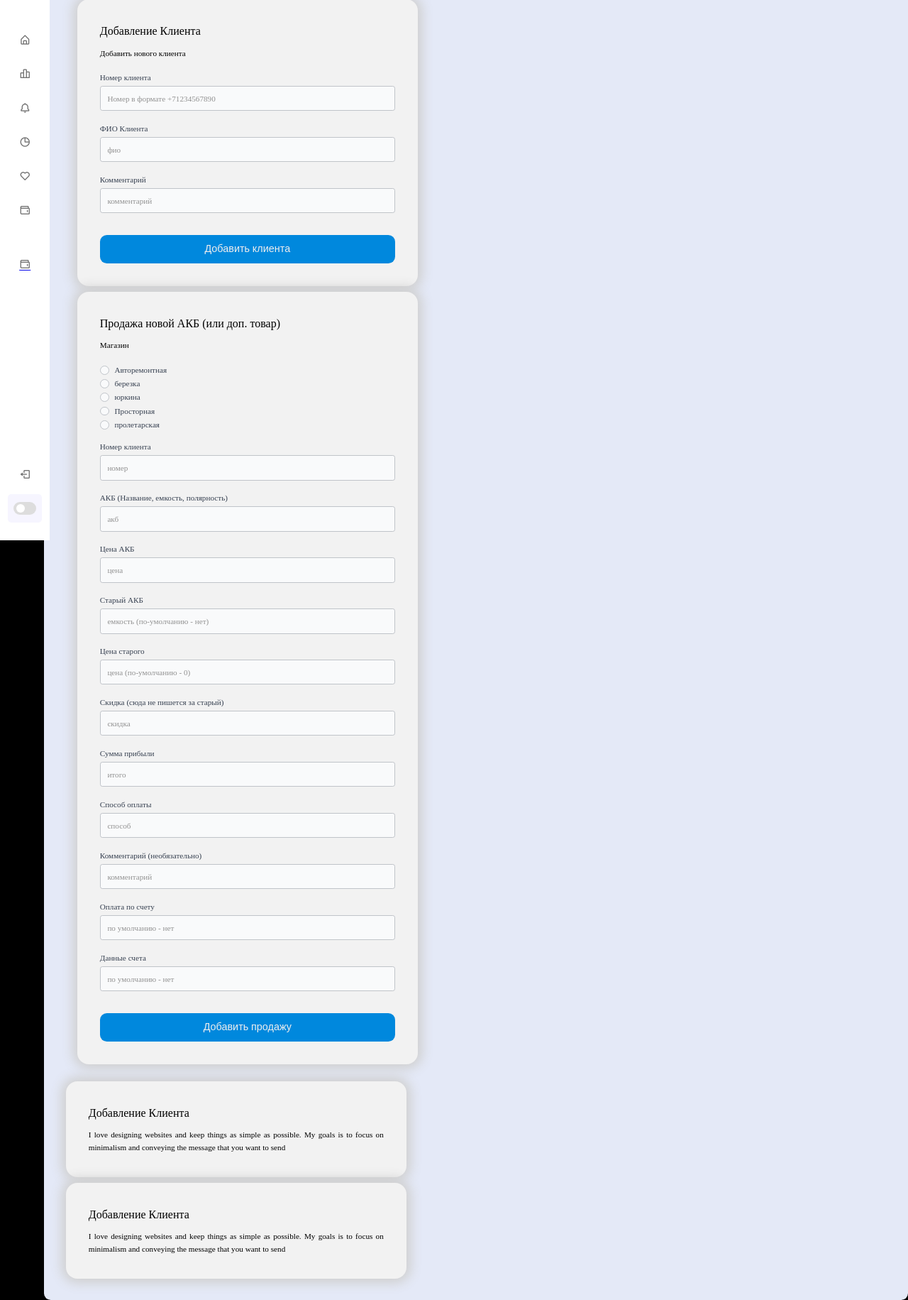
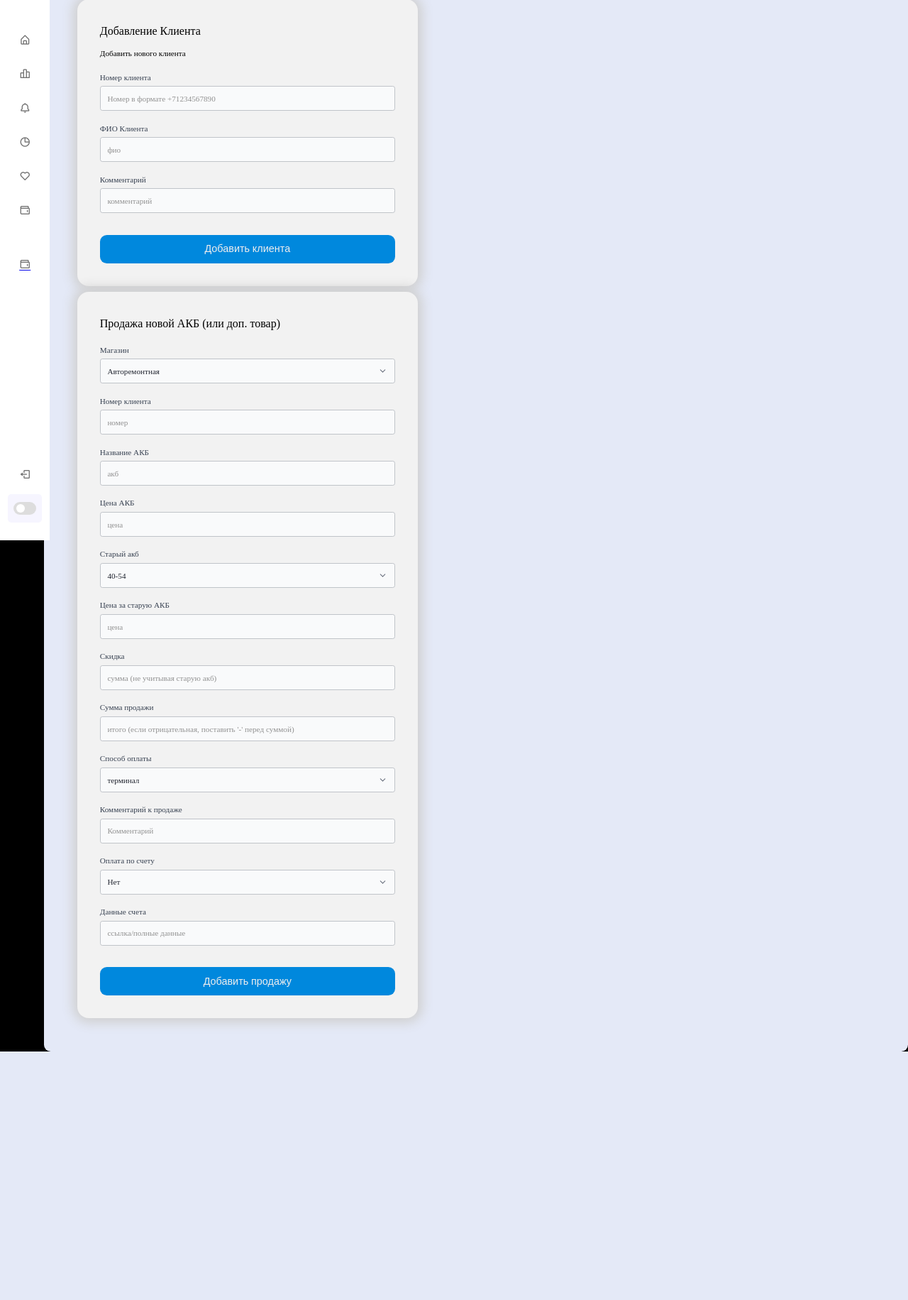
Before and after one commit to bonniielll/RestartCRM, a FastAPI app: page /new in a window 1280 px wide. Shown: the part 39-1870 px from the top of the page at 71% size. After the commit the page ends 1520 px from the top, so only its background shows below. Run offline with FastAPI, Linux system fonts and the light colour scheme; parts of the project's set-up code (start-up, migrations or seed data) failed here and were passed over.

Commit message:
Some dickdating(redacting)

```diff
--- a/app/modules/creating_obj.py
+++ b/app/modules/creating_obj.py
@@ -6,7 +6,7 @@ from fastapi.templating import Jinja2Templates
 from app.modules.schemas import SClientAdding, SNewAdding, SComissionAdding, SScrapAdding, SExperiseAdding, SServiceAdding
 from app.modules.dao import ClientsDAO, NewTradingDAO
 from typing import Annotated
-
+from app.users.dependencies import get_current_user
 import os
 
 
--- a/app/modules/models.py
+++ b/app/modules/models.py
@@ -22,7 +22,7 @@ class Clients(Base):
 class NewTrading(Base):
     id: Mapped[int_pk]
     account: Mapped[str]
-    client_number: Mapped[str]
+    client_number: Mapped[str] = mapped_column(server_default=text('0'))
     akb: Mapped[str]
     akb_price: Mapped[int]
     scrap_akb: Mapped[str]
@@ -95,3 +95,4 @@ class ScrapRecording(Base):
     sum: Mapped[int]
     method_pay: Mapped[str]
     comment: Mapped[str]
+    where_move: Mapped[str]
--- a/app/modules/router.py
+++ b/app/modules/router.py
@@ -43,7 +43,7 @@ async def new_trading(request: Request):
     trades_data = await NewTradingDAO.find_all()
     keys = BaseModels.NewTrading.__table__.columns.keys()
     data = list()
-    column_names = ['Айди', 'Номер телефона', 'АКБ', 'Старый акб',
+    column_names = ['Номер', 'Магазин', 'Номер клиента', 'АКБ', 'Цена АКБ', 'Старый акб',
                     'Цена старого', 'Скидка', 'Сумма', 'Способ оплаты',
                     'Комментарий', 'По счету', 'Данные счета'
                     , 'Дата создания', 'Дата обновления']
--- a/app/templates/addnew.html
+++ b/app/templates/addnew.html
@@ -33,6 +33,7 @@
 
         if (result.message) {  // Проверяем наличие сообщения о успешной регистрации
             window.location.href = '/new';  // Перенаправляем пользователя на страницу логина
+            alert(result.message || 'Клиент успешно добавлен!');
         } else {
             alert(result.message || 'Неизвестная ошибка');
         }
@@ -49,7 +50,7 @@
     event.preventDefault();  // Предотвращаем стандартное действие форм
 
     // Получаем форму и собираем данные из неё
-    const form = document.getElementById('addclient-form');
+    const form = document.getElementById('addntrade-form');
     const formData = new FormData(form);
     const data = Object.fromEntries(formData.entries());
 
@@ -117,34 +118,23 @@
 <div class="container">
   <div class="content">
     <h1>Продажа новой АКБ (или доп. товар)</h1>
-    <legend>Магазин</legend>
     <form id="addntrade-form">
       <div class="nice-form-group">
-    <input type="radio" name="account" id="авторемонтная" />
-    <label for="Авторемонтная">Авторемонтная</label>
-    <div class="nice-form-group">
-      <input type="radio" name="account" id="березка" />
-      <label for="березка">березка</label>
-    </div>
-    <div class="nice-form-group">
-      <input type="radio" name="account" id="юркина" />
-      <label for="юркина">юркина</label>
-    </div>
-    <div class="nice-form-group">
-      <input type="radio" name="account" id="Просторная" />
-      <label for="Просторная">Просторная</label>
-    </div>
-    <div class="nice-form-group">
-    <input type="radio" name="account" id="пролетарская" />
-    <label for="пролетарская">пролетарская</label>
-    </div>
+        <label>Магазин</label>
+        <select name="account">
+          <option>Авторемонтная</option>
+          <option>Берёзка</option>
+          <option>Юркина</option>
+          <option>Просторная</option>
+          <option>Пролетарская</option>
+        </select>
       </div>
       <div class="nice-form-group">
         <label>Номер клиента</label>
         <input type="text" placeholder="номер" value="" name="client_number"/>
       </div>
       <div class="nice-form-group">
-    <label>АКБ (Название, емкость, полярность)</label>
+        <label>Название АКБ</label>
         <input type="text" placeholder="акб" value="" name="akb"/>
       </div>
       <div class="nice-form-group">
@@ -152,55 +142,57 @@
         <input type="text" placeholder="цена" value="" name="akb_price"/>
       </div>
       <div class="nice-form-group">
-    <label>Старый АКБ</label>
-    <input type="text" placeholder="емкость (по-умолчанию - нет)" value="" name="scrap_akb"/>
+          <label>Старый акб</label>
+        <select name="scrap_akb">
+          <option>40-54</option>
+          <option>55-69</option>
+          <option>70-79</option>
+          <option>80-94</option>
+          <option>90-110</option>
+          <option>110-132</option>
+          <option>132-190</option>
+          <option>190-230</option>
+        </select>
       </div>
       <div class="nice-form-group">
-    <label>Цена старого</label>
-    <input type="text" placeholder="цена (по-умолчанию - 0)" value="" name="scrap_price"/>
+        <label>Цена за старую АКБ</label>
+        <input type="text" placeholder="цена" value="" name="scrap_price"/>
       </div>
       <div class="nice-form-group">
-    <label>Скидка (сюда не пишется за старый)</label>
-    <input type="text" placeholder="скидка" value="" name="action_sum"/>
+        <label>Скидка</label>
+        <input type="text" placeholder="сумма (не учитывая старую акб)" value="" name="action_sum"/>
       </div>
       <div class="nice-form-group">
-    <label>Сумма прибыли</label>
-    <input type="text" placeholder="итого" value="" name="sum"/>
+        <label>Сумма продажи</label>
+        <input type="text" placeholder="итого (если отрицательная, поставить '-' перед суммой)" value="" name="sum"/>
       </div>
       <div class="nice-form-group">
         <label>Способ оплаты</label>
-    <input type="text" placeholder="способ" value="" name="method"/>
+        <select name="method">
+          <option>терминал</option>
+          <option>наличные</option>
+          <option>перевод</option>
+          <option>Qr</option>
+        </select>
       </div>
       <div class="nice-form-group">
-    <label>Комментарий (необязательно)</label>
-    <input type="text" placeholder="комментарий" value="" name="comment"/>
+        <label>Комментарий к продаже</label>
+        <input type="text" placeholder="Комментарий" value="" name="comment"/>
       </div>
       <div class="nice-form-group">
         <label>Оплата по счету</label>
-    <input type="text" placeholder="по умолчанию - нет" value="" name="payment_invoice"/>
+        <select name="payment_invoice">
+          <option>Нет</option>
+          <option>Да</option>
+        </select>
       </div>
       <div class="nice-form-group">
         <label>Данные счета</label>
-    <input type="text" placeholder="по умолчанию - нет" value="" name="invoice_data"/>
+        <input type="text" placeholder="ссылка/полные данные" value="" name="invoice_data"/>
       </div>
       <button type="submit" id="reg-button" class="submit" onclick="ntradeaddFunction(event)">Добавить продажу</button>
-  </div>
     </form>
   </div>
 </div>
-<div class="container">
-  <div class="content">
-    <h1>Добавление Клиента</h1>
-    <h3>I love designing websites and keep things as simple as possible. My goals is to focus on minimalism and conveying the message that you want to send</h3>
-  </div>
-  <div class="flap"></div>
-</div>
-<div class="container">
-  <div class="content">
-    <h1>Добавление Клиента</h1>
-    <h3>I love designing websites and keep things as simple as possible. My goals is to focus on minimalism and conveying the message that you want to send</h3>
-  </div>
-  <div class="flap"></div>
-</div>
 
 {% endblock %}
--- a/app/templates/reg.html
+++ b/app/templates/reg.html
@@ -37,7 +37,7 @@
         const result = await response.json();
 
         if (result.message) {  // Проверяем наличие сообщения о успешной регистрации
-            window.location.href = '/clients';  // Перенаправляем пользователя на страницу логина
+            window.location.href = '/new';  // Перенаправляем пользователя на страницу логина
         } else {
             alert(result.message || 'Неизвестная ошибка');
         }
```
Also changed, not shown: app/migration/versions/32d2553bef15_create_tables.py (added, +30 -0 lines), app/migration/versions/752494929e18_create_tables.py (added, +47 -0 lines), app/migration/versions/f1f419282739_create_tables.py (added, +30 -0 lines), app/modules/schemas.py (+11 -9 lines). Lines whose indentation alone changed are shown as unchanged.
